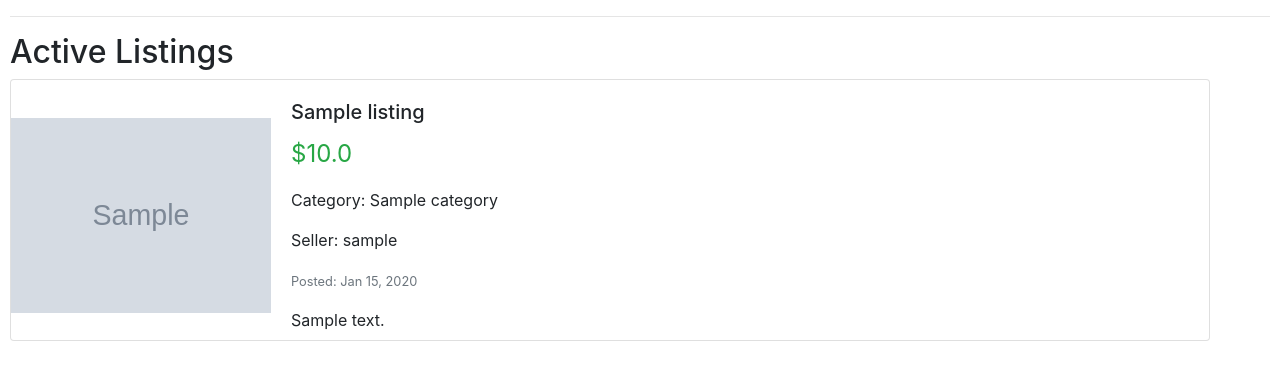
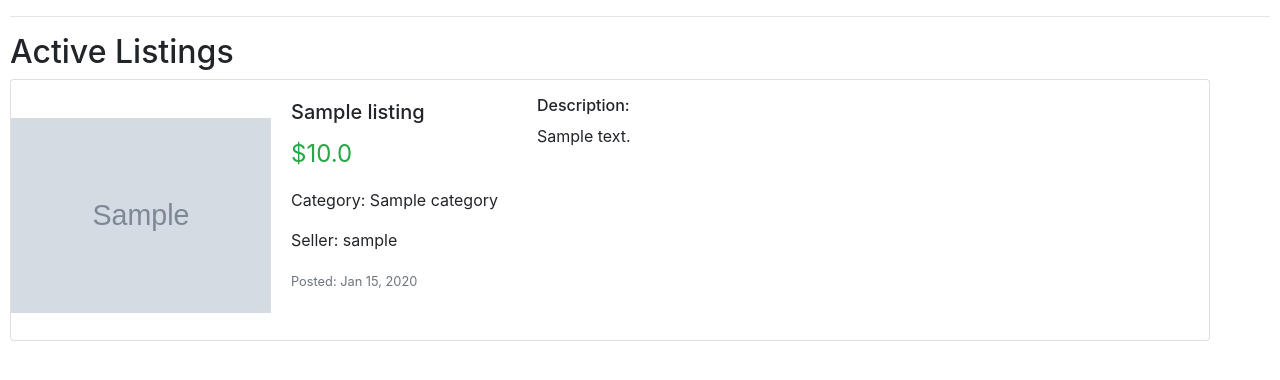
Before and after one commit to SebastianHpe/commerce, a Django app: page / in a window 1280 px wide. Shown: the part 66-446 px from the top of the page. Run offline with Django 3.2, Linux system fonts and the light colour scheme; tables that the repository leaves empty hold one stand-in row (values such as "Sample post"); grey boxes marked "Sample" are stand-in pictures; some libraries are stand-ins or nearby versions.

Commit message:
style: Move the description field to the right on the overview page

```diff
--- a/auctions/templates/auctions/index.html
+++ b/auctions/templates/auctions/index.html
@@ -30,7 +30,7 @@
                     </div>
 
                     <!-- Text column -->
-                    <div class="flex-grow-1">
+                    <div style="flex:0 0 250px;" class="border-end">
                         <div class="card-body">
                             <h5 class="card-title">
                                 <a href="{% url 'listing_detail' listing.id %}" class="link-no-style">{{ listing.title }}</a>
@@ -45,8 +45,12 @@
                             <p class="card-text">
                                 <small class="text-muted">Posted: {{ listing.date_posted|date:"M d, Y" }}</small>
                             </p>
-                            <p class="card-text">{{ listing.description|truncatewords:80 }}</p>
+
                         </div>
+                    </div>
+                    <div class="flex-grow-1 p-3">
+                        <h6>Description:</h6>
+                        <p class="card-text">{{ listing.description|truncatewords:80 }}</p>
                     </div>
                 </div>
             </div>
```
